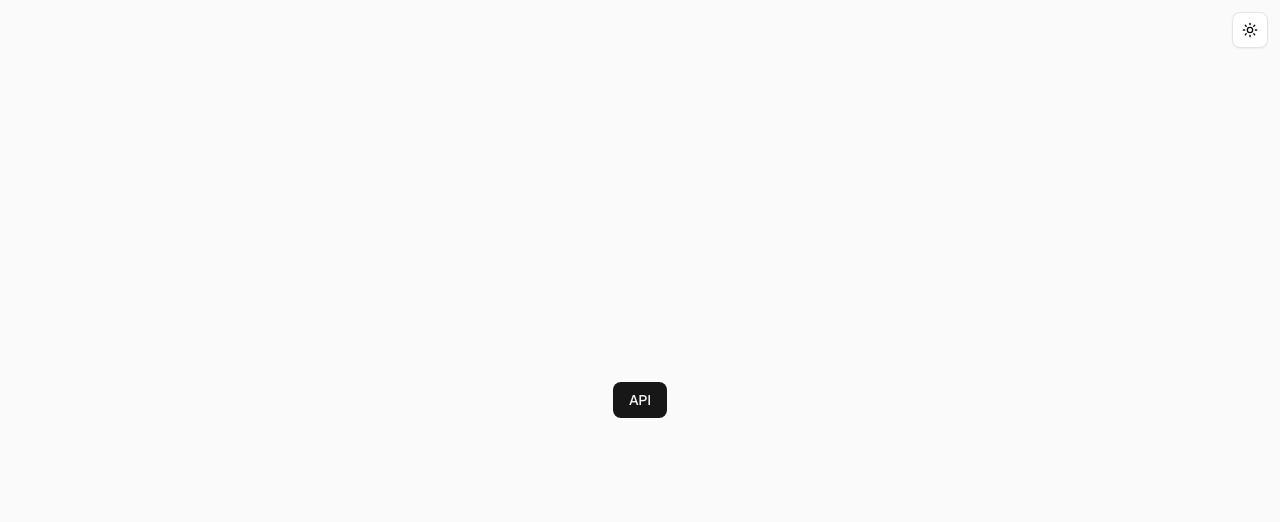
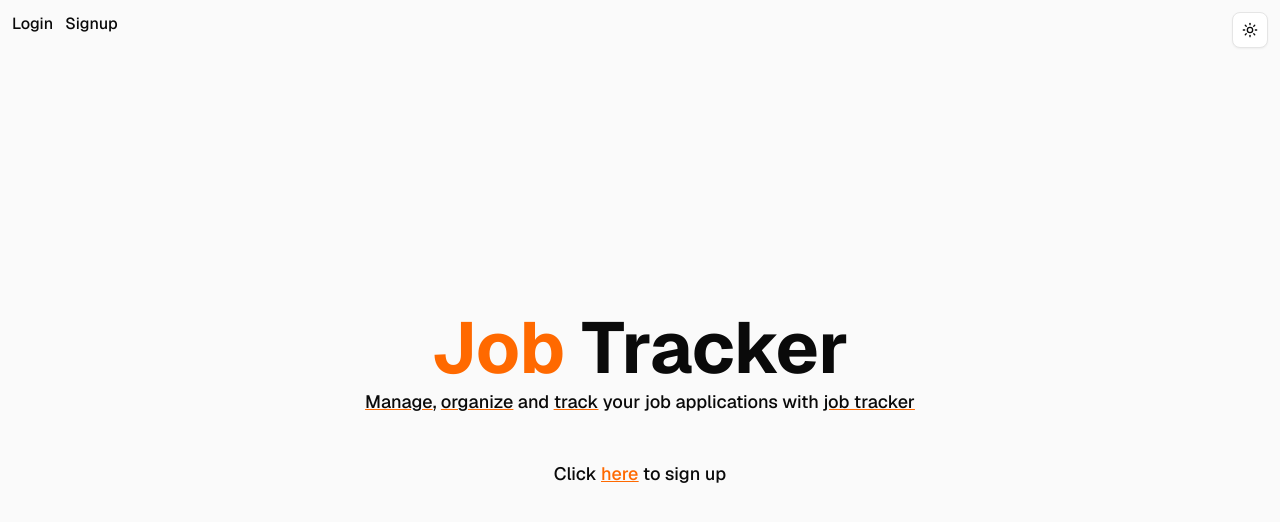
Before and after one commit to otsosaarinen/job-tracker, a Next.js app in the folder frontend/: page / in a window 1280 px wide. Shown: the top 522 px of the page. Built offline with nearby package versions, Linux system fonts and the light colour scheme; no server answers.

Commit message:
add basic text to homepage

```diff
--- a/frontend/app/page.tsx
+++ b/frontend/app/page.tsx
@@ -16,8 +16,34 @@ export default function Home() {
 	};
 
 	return (
-		<div className="flex min-h-screen items-center justify-center bg-zinc-50 font-sans dark:bg-black">
-			<Button onClick={ApiTest}>API</Button>
+		<div className="flex min-h-screen flex-col items-center justify-center gap-1 bg-zinc-50 p-3 text-center font-sans dark:bg-black">
+			<h1 className="text-7xl font-bold">
+				<span className="text-orange-500">Job</span> Tracker
+			</h1>
+			<h2 className="text-lg font-medium">
+				<span className="underline decoration-orange-500">Manage</span>
+				{", "}
+				<span className="underline decoration-orange-500">
+					organize
+				</span>{" "}
+				and{" "}
+				<span className="underline decoration-orange-500">track</span>{" "}
+				your job applications with{" "}
+				<span className="underline decoration-orange-500">
+					job tracker
+				</span>
+			</h2>
+			<h3 className="mt-10 text-lg font-medium">
+				Click{" "}
+				<span className="text-orange-500 underline">
+					<a href="/signup">here</a>
+				</span>{" "}
+				to sign up
+			</h3>
+			<div className="absolute top-3 left-3 flex flex-row gap-3 font-medium">
+				<a href="/login">Login</a>
+				<a href="/signup">Signup</a>
+			</div>
 		</div>
 	);
 }
```
